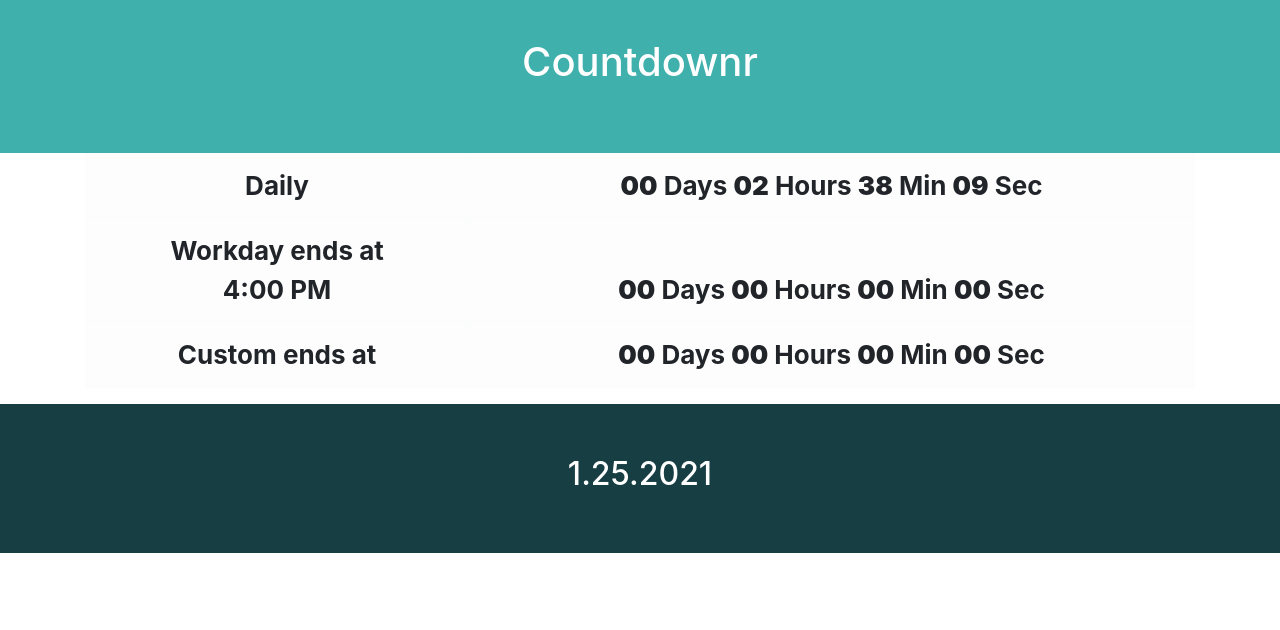
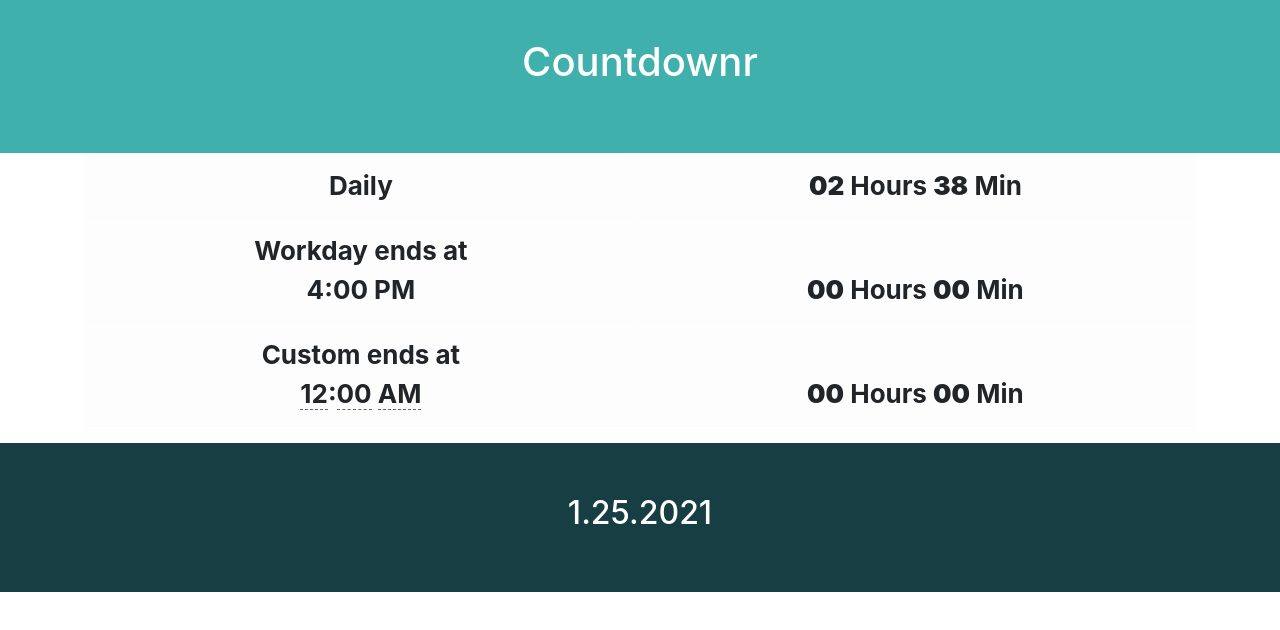
Before and after one commit to derekwolters/cntdwnr, a React (Create React App) app: page /dashboard in a window 1280 px wide. Shown: the top 630 px of the page. Built offline with nearby package versions, Linux system fonts and the light colour scheme.

Commit message:
add required base code

```diff
--- a/src/App.css
+++ b/src/App.css
@@ -126,3 +126,26 @@
 .timers {
   font-size: calc(10px + 2vmin);
 }
+
+/* these make sure it can work in any text element */
+.inline-text_copy--active,
+.inline-text_input--active {
+  font: inherit;
+  color: inherit;
+  text-align: inherit;
+  padding: 0;
+  background: none;
+  border: none;
+  border-bottom: 1px dashed #666666;
+}
+.inline-text_copy--active {
+  cursor: pointer;
+}
+.inline-text_copy--hidden,
+.inline-text_input--hidden {
+  display: none;
+}
+.inline-text_input--active {
+  border-bottom: 1px solid #666666;
+  text-align: left;
+}
--- a/src/dashboard/Dashboard.js
+++ b/src/dashboard/Dashboard.js
@@ -1,15 +1,19 @@
-import React from 'react';
+import React, {useState} from 'react';
 import Table from 'react-bootstrap/Table';
 import Countdowner from '../timer/countdowner';
-
+import InlineEdit from "./InlineEdit";
 
 export const DashboardPage = (props) => {
     const currentDate = new Date();
-    const     year = (currentDate.getFullYear());
+    const year = (currentDate.getFullYear());
     const month = (currentDate.getMonth() < 10 ? currentDate.getMonth()+'1' : currentDate.getMonth());
     const day = (currentDate.getDate());
     const workdayEndHour = '16';
     const workdayEndMinute = '00';
+
+    const [customDefaultHour, setCustomHour] = useState('12');
+    const [customDefaultMinute, setCustomMinute] = useState('00');
+    const [customDefaultPeriod, setCustomPeriod] = useState('AM');
 
     return (
         <div className="container mgntop">
@@ -40,7 +44,11 @@ export const DashboardPage = (props) => {
                 </thead>
                 <thead>
                     <tr>
-                        <th>Custom ends at <br/></th>
+                        <th>Custom ends at <br/>
+                            <InlineEdit text={customDefaultHour} onSetText={text => setCustomHour(text)} />:
+                            <InlineEdit text={customDefaultMinute} onSetText={text => setCustomMinute(text)} />{' '}
+                            <InlineEdit text={customDefaultPeriod} onSetText={text => setCustomPeriod(text)} />
+                        </th>
                         <th><Countdowner date=
                             {`${year}-${month}-${day}T${workdayEndHour}:${workdayEndMinute}:00`}/></th>
                     </tr>
--- /dev/null
+++ b/src/dashboard/InlineEdit.js
@@ -0,0 +1,67 @@
+import React, { useState, useEffect, useRef } from "react"
+import useKeypress from "../hooks/useKeypress"
+import useOnClickOutside from "../hooks/useOnClickOutside"
+
+function InlineEdit(props) {
+    const [isInputActive, setIsInputActive] = useState(false)
+    const [inputValue, setInputValue] = useState(props.text)
+    const wrapperRef = useRef(null)
+    const textRef = useRef(null)
+    const inputRef = useRef(null)
+    const enter = useKeypress("Enter")
+    const esc = useKeypress("Escape")
+
+    // check to see if the user clicked outside of this component
+    useOnClickOutside(wrapperRef, () => {
+        if (isInputActive) {
+        props.onSetText(inputValue)
+        setIsInputActive(false)
+        }
+    })
+
+    // focus the cursor in the input field on edit start
+    useEffect(() => {
+        if (isInputActive) {
+        inputRef.current.focus()
+        }
+    }, [isInputActive])
+
+    useEffect(() => {
+        if (isInputActive) {
+        // if Enter is pressed, save the text and case the editor
+        if (enter) {
+            props.onSetText(inputValue)
+            setIsInputActive(false)
+        }
+        // if Escape is pressed, revert the text and close the editor
+        if (esc) {
+            setInputValue(props.text)
+            setIsInputActive(false)
+        }
+        }
+    }, [enter, esc]) // watch the Enter and Escape key presses
+
+    return (
+        <span className="inline-text" ref={wrapperRef}>
+            <span
+                ref={textRef}
+                onClick={() => setIsInputActive(true)}
+                className={`inline-text_copy inline-text_copy--${!isInputActive ? "active" : "hidden"}`}
+            >
+                {props.text}
+            </span>
+            <input
+                ref={inputRef}
+                // set the width to the input length multiplied by the x height
+                // it's not quite right but gets it close
+                style={{ width: Math.ceil(inputValue.length * 0.9) + "ex" }}
+                value={inputValue}
+                onChange={(e) => {
+                setInputValue(e.target.value)
+                }}
+                className={`inline-text_input inline-text_input--${isInputActive ? "active" : "hidden"}`}
+            />
+        </span>
+    )
+}
+export default InlineEdit
--- /dev/null
+++ b/src/hooks/useKeypress.js
@@ -0,0 +1,57 @@
+import React, { useState, useEffect } from 'react';
+
+// Usage
+function App() {
+    // Call our hook for each key that we'd like to monitor
+    const happyPress = useKeyPress('h');
+    const sadPress = useKeyPress('s');
+    const robotPress = useKeyPress('r');
+    const foxPress = useKeyPress('f');
+
+    return (
+        <div>
+        <div>h, s, r, f</div>
+        <div>
+            {happyPress && '😊'}
+            {sadPress && '😢'}
+            {robotPress && '🤖'}
+            {foxPress && '🦊'}
+        </div>
+        </div>
+    );
+    }
+
+    // Hook
+    function useKeyPress(targetKey) {
+    // State for keeping track of whether key is pressed
+    const [keyPressed, setKeyPressed] = useState(false);
+
+    // If pressed key is our target key then set to true
+    function downHandler({ key }) {
+        if (key === targetKey) {
+        setKeyPressed(true);
+        }
+    }
+
+    // If released key is our target key then set to false
+    const upHandler = ({ key }) => {
+        if (key === targetKey) {
+        setKeyPressed(false);
+        }
+    };
+
+    // Add event listeners
+    useEffect(() => {
+        window.addEventListener('keydown', downHandler);
+        window.addEventListener('keyup', upHandler);
+        // Remove event listeners on cleanup
+        return () => {
+        window.removeEventListener('keydown', downHandler);
+        window.removeEventListener('keyup', upHandler);
+        };
+    }, []); // Empty array ensures that effect is only run on mount and unmount
+
+    return keyPressed;
+}
+
+export default useKeyPress;
--- /dev/null
+++ b/src/hooks/useOnClickOutside.js
@@ -0,0 +1,56 @@
+import {React, useState, useEffect, useRef } from 'react';
+
+// Usage
+function App() {
+  // Create a ref that we add to the element for which we want to detect outside clicks
+  const ref = useRef();
+  // State for our modal
+  const [isModalOpen, setModalOpen] = useState(false);
+  // Call hook passing in the ref and a function to call on outside click
+  useOnClickOutside(ref, () => setModalOpen(false));
+
+  return (
+    <div>
+      {isModalOpen ? (
+        <div ref={ref}>
+          👋 Hey, I'm a modal. Click anywhere outside of me to close.
+        </div>
+      ) : (
+        <button onClick={() => setModalOpen(true)}>Open Modal</button>
+      )}
+    </div>
+  );
+}
+
+// Hook
+function useOnClickOutside(ref, handler) {
+    useEffect(
+        () => {
+        const listener = event => {
+            // Do nothing if clicking ref's element or descendent elements
+            if (!ref.current || ref.current.contains(event.target)) {
+            return;
+            }
+
+            handler(event);
+        };
+
+        document.addEventListener('mousedown', listener);
+        document.addEventListener('touchstart', listener);
+
+        return () => {
+            document.removeEventListener('mousedown', listener);
+            document.removeEventListener('touchstart', listener);
+        };
+        },
+        // Add ref and handler to effect dependencies
+        // It's worth noting that because passed in handler is a new ...
+        // ... function on every render that will cause this effect ...
+        // ... callback/cleanup to run every render. It's not a big deal ...
+        // ... but to optimize you can wrap handler in useCallback before ...
+        // ... passing it into this hook.
+        [ref, handler]
+    );
+}
+
+export default useOnClickOutside;
--- a/src/timer/countdowner.js
+++ b/src/timer/countdowner.js
@@ -85,12 +85,12 @@ class Countdowner extends Component {
 
     return (
       <div className="Countdown">
-        <span className="Countdown-col">
+        {/* <span className="Countdown-col">
           <span className="Countdown-col-element">
               <strong>{this.addLeadingZeros(countDown.days)}</strong>
               <span>{countDown.days === 1 ? ' Day ' : ' Days '}</span>
           </span>
-        </span>
+        </span> */}
 
         <span className="Countdown-col">
           <span className="Countdown-col-element">
@@ -107,12 +107,12 @@ class Countdowner extends Component {
           </span>
         </span>
 
-        <span className="Countdown-col">
+        {/* <span className="Countdown-col">
           <span className="Countdown-col-element">
             <strong>{this.addLeadingZeros(countDown.sec)}</strong>
             <span> Sec </span>
           </span>
-        </span>
+        </span> */}
       </div>
     );
   }
```
